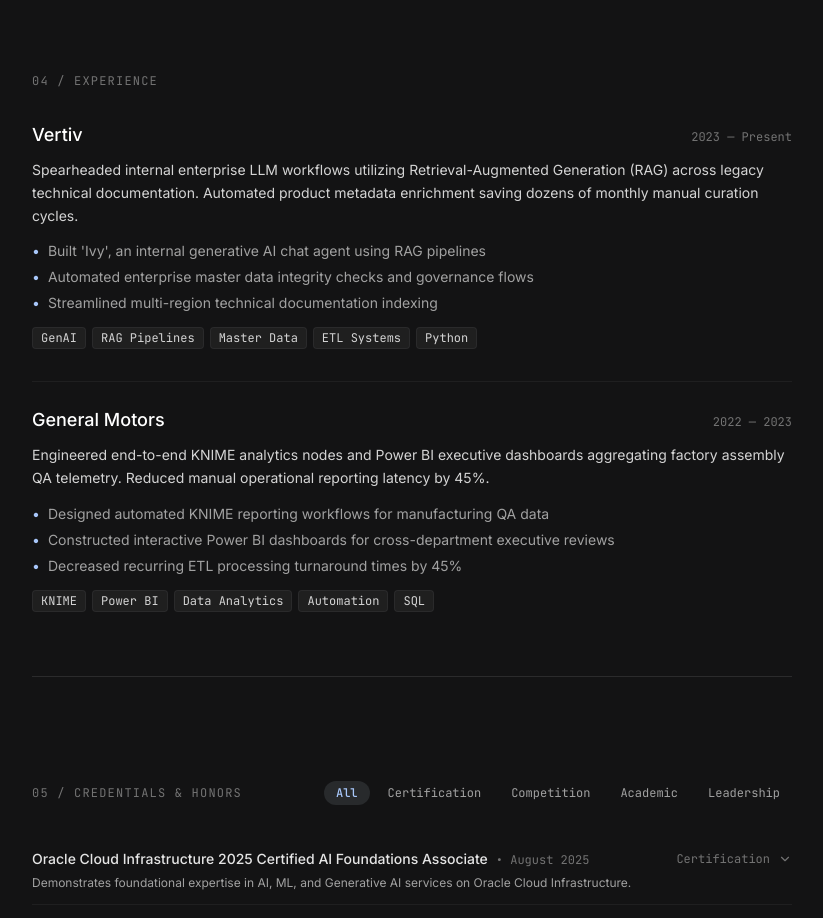
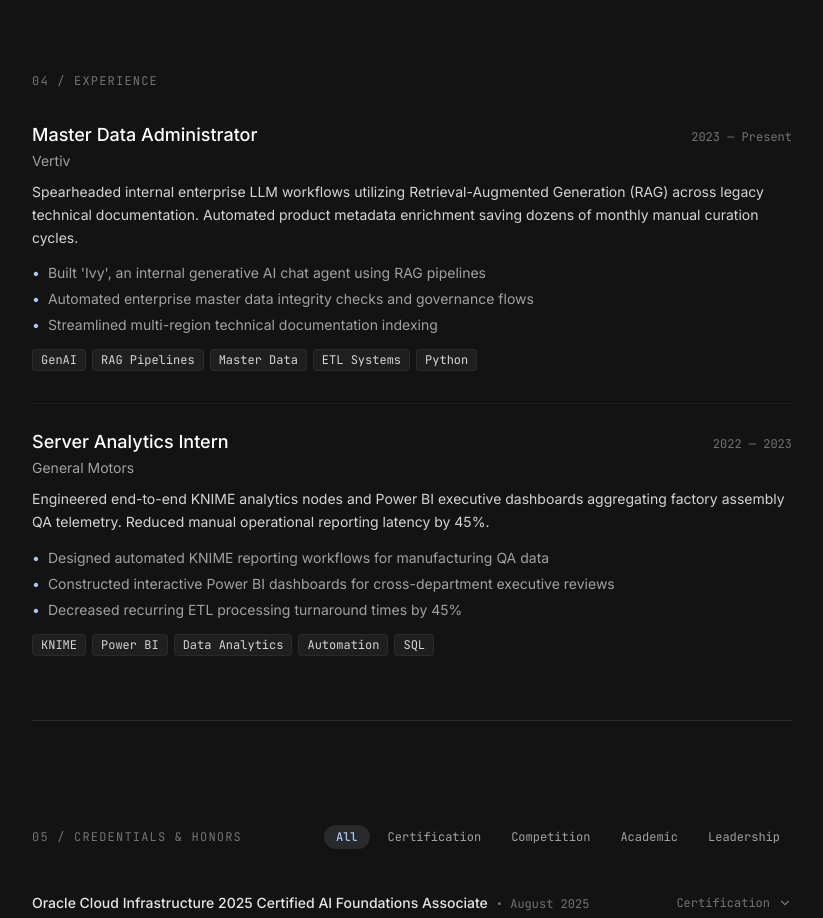
Before and after one commit to adriansgrrx/adrianesguerra, a React (Vite) app: page / in a window 1280 px wide. Shown: the part 3180-4098 px from the top of the page, without its empty margins (344-1167 px from the left). Built offline with nearby package versions, Linux system fonts and the light colour scheme.

Commit message:
feat: add portfolio data and experience section components for personal website

```diff
--- a/src/components/ExperienceSection.jsx
+++ b/src/components/ExperienceSection.jsx
@@ -11,9 +11,14 @@
         {experiences.map((exp, idx) => (
           <React.Fragment key={exp.id}>
             <article className="space-y-2.5">
-              <div className="flex flex-col sm:flex-row sm:items-baseline justify-between gap-2">
-                <div className="text-base sm:text-lg font-medium text-white">
-                  {exp.company}
+              <div className="flex flex-col sm:flex-row sm:items-baseline justify-between gap-1 sm:gap-2">
+                <div>
+                  <h3 className="text-base sm:text-lg font-medium text-white">
+                    {exp.role}
+                  </h3>
+                  <div className="text-xs sm:text-sm text-neutral-400 font-normal mt-0.5">
+                    {exp.company}
+                  </div>
                 </div>
                 <span className="text-xs text-neutral-500 font-mono shrink-0">
                   {exp.period}
--- a/src/data/portfolioData.js
+++ b/src/data/portfolioData.js
@@ -509,7 +509,7 @@
   {
     id: "vertiv",
     company: "Vertiv",
-    role: "Master Data Administrator & Ivy GenAI Chat Agent Architect",
+    role: "Master Data Administrator",
     period: "2023 — Present",
     location: "Philippines",
     type: "Full-Time",
@@ -525,7 +525,7 @@
   {
     id: "general-motors",
     company: "General Motors",
-    role: "Automation & Analytics Intern",
+    role: "Server Analytics Intern",
     period: "2022 — 2023",
     location: "Philippines",
     type: "Internship",
```
